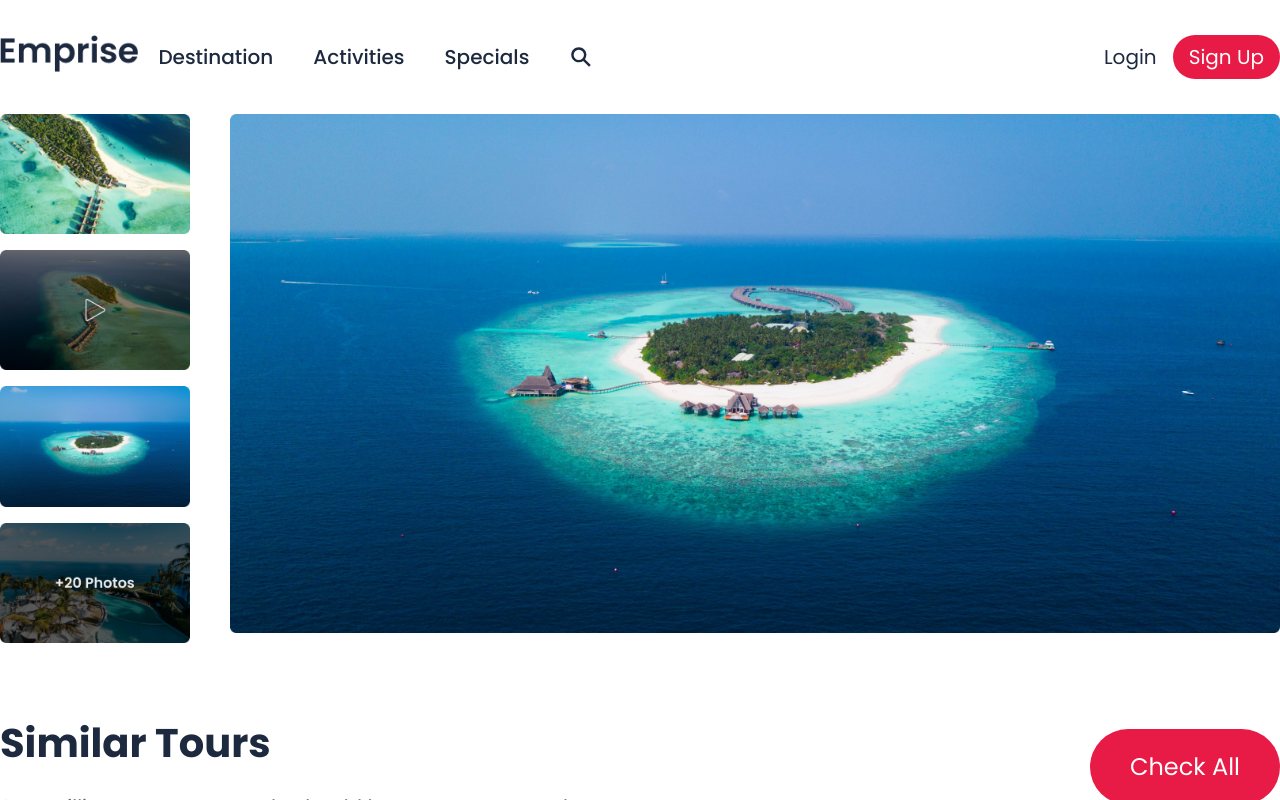
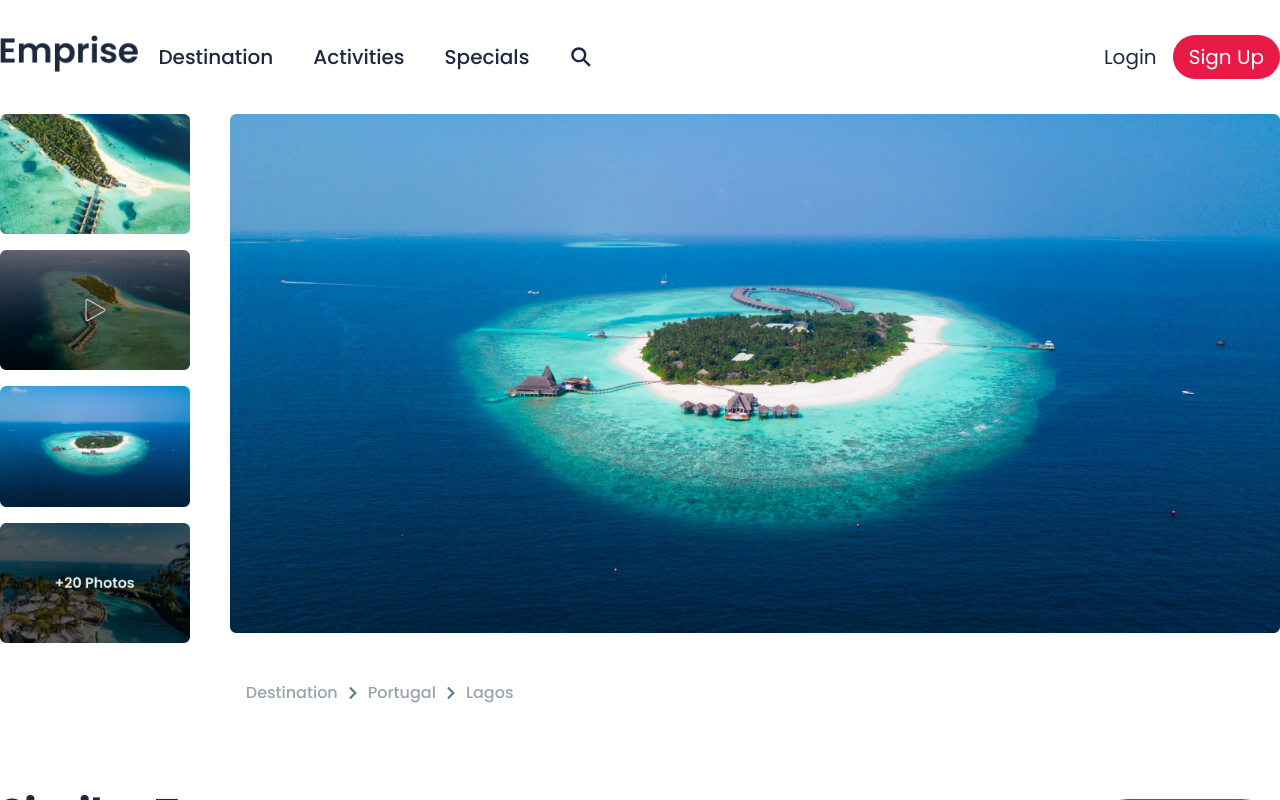
Before and after one commit to Mr-Rafiqul-Islam/EMPRISE-a-hotel-booking-site, a React (Vite) app: page /tour-detail in a window 1280 px wide. Shown: the top 800 px of the page. Built offline with nearby package versions, Linux system fonts and the light colour scheme.

Commit message:
breadcrumb

```diff
--- /dev/null
+++ b/src/components/Breadcrumb.jsx
@@ -0,0 +1,16 @@
+import { Breadcrumbs } from '@material-tailwind/react'
+import React from 'react'
+import { Link } from 'react-router-dom'
+import { FaChevronRight } from "react-icons/fa";
+
+function Breadcrumb({className}) {
+  return (
+    <Breadcrumbs separator={<FaChevronRight/>} className={`bg-white ${className}`} >
+        <Link className='font-poppins font-medium text-[#99A3AD] text-base' >Destination</Link>
+        <Link className='font-poppins font-medium text-[#99A3AD] text-base' >Portugal</Link>
+        <Link className='font-poppins font-medium text-[#99A3AD] text-base' >Lagos</Link>
+    </Breadcrumbs>
+  )
+}
+
+export default Breadcrumb
--- a/src/components/GallerySlider.jsx
+++ b/src/components/GallerySlider.jsx
@@ -1,28 +1,14 @@
 import React from "react";
 import Flex from "./Flex";
 import Image from "./Image";
-import a1 from "../assets/images/thumb1.png";
-import a2 from "../assets/images/thumb2.png";
-import a3 from "../assets/images/thumb3.png";
-import a4 from "../assets/images/thumb4.png";
 import beach from "../assets/images/Sandy.png";
 
-
 function GallerySlider() {
-
   return (
     <div className="w-full">
-      <Flex className="gap-10">
-        <div className="flex flex-col gap-4">
-          <Image src={a1} />
-          <Image src={a2} />
-          <Image src={a3} />
-          <Image src={a4} />
-        </div>
-        <div>
-          <Image src={beach}/>
-        </div>
-      </Flex>
+      <div>
+        <Image src={beach} />
+      </div>
     </div>
   );
 }
--- a/src/pages/TourDetail.jsx
+++ b/src/pages/TourDetail.jsx
@@ -1,19 +1,37 @@
-import React from 'react'
-import Header2 from '../components/layouts/Header2'
-import Container from '../components/Container'
-import GallerySlider from '../components/GallerySlider'
-import BestSeller from '../components/layouts/BestSeller'
+import React from "react";
+import Header2 from "../components/layouts/Header2";
+import Container from "../components/Container";
+import GallerySlider from "../components/GallerySlider";
+import BestSeller from "../components/layouts/BestSeller";
+import Breadcrumb from "../components/Breadcrumb";
+import Flex from "../components/Flex";
+import a1 from "../assets/images/thumb1.png";
+import a2 from "../assets/images/thumb2.png";
+import a3 from "../assets/images/thumb3.png";
+import a4 from "../assets/images/thumb4.png";
+import Image from "../components/Image";
 
 function TourDetail() {
   return (
     <>
-    <Header2/>
-    <Container>
-        <GallerySlider/>
-        <BestSeller title='Similar Tours'/>
-    </Container>
+      <Header2 />
+      <Container>
+        <Flex className="gap-10">
+          <div className="flex flex-col gap-4">
+            <Image src={a1} />
+            <Image src={a2} />
+            <Image src={a3} />
+            <Image src={a4} />
+          </div>
+          <Flex className="flex-col">
+            <GallerySlider />
+            <Breadcrumb className='mt-10' />
+          </Flex>
+        </Flex>
+        <BestSeller title="Similar Tours" />
+      </Container>
     </>
-  )
+  );
 }
 
-export default TourDetail
+export default TourDetail;
```
